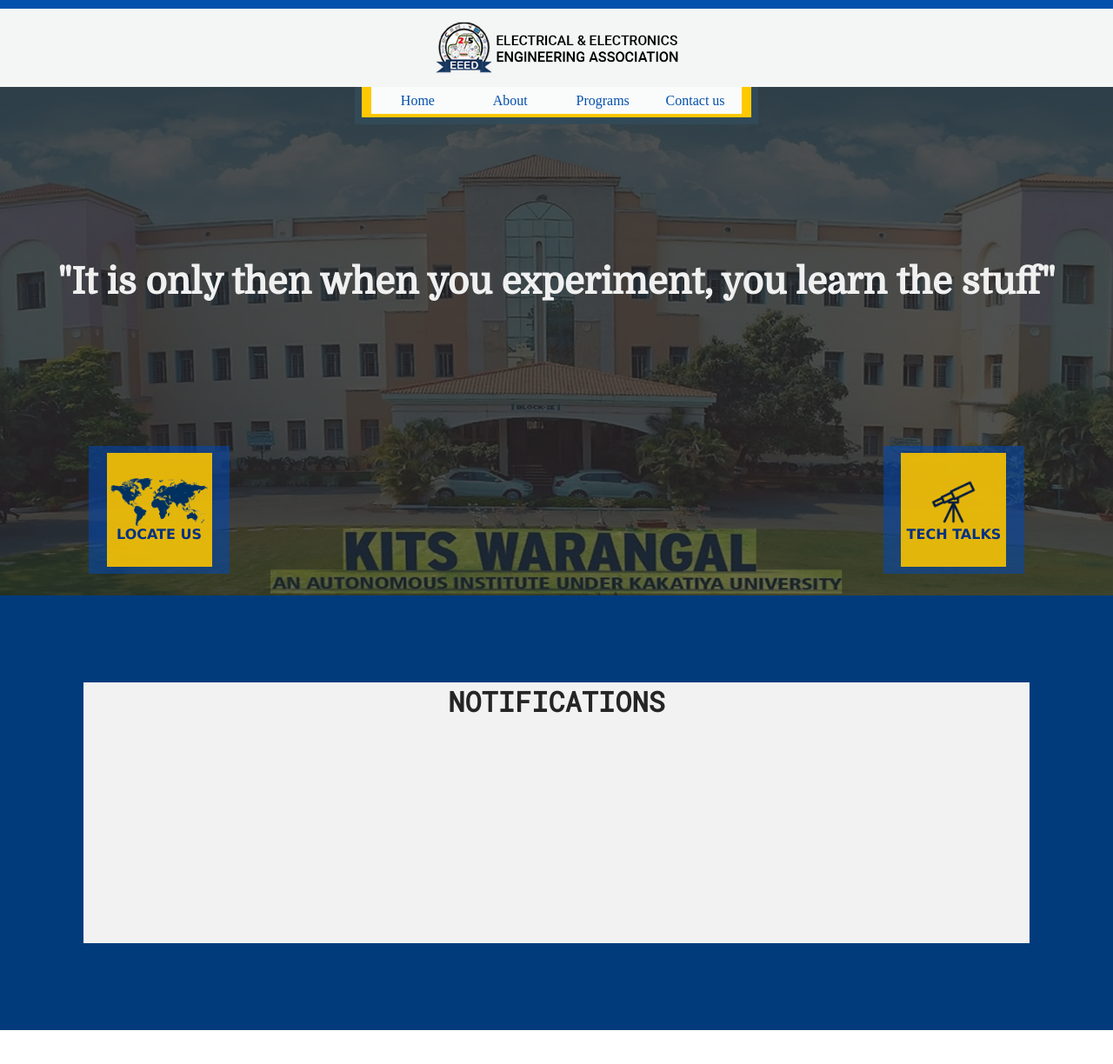
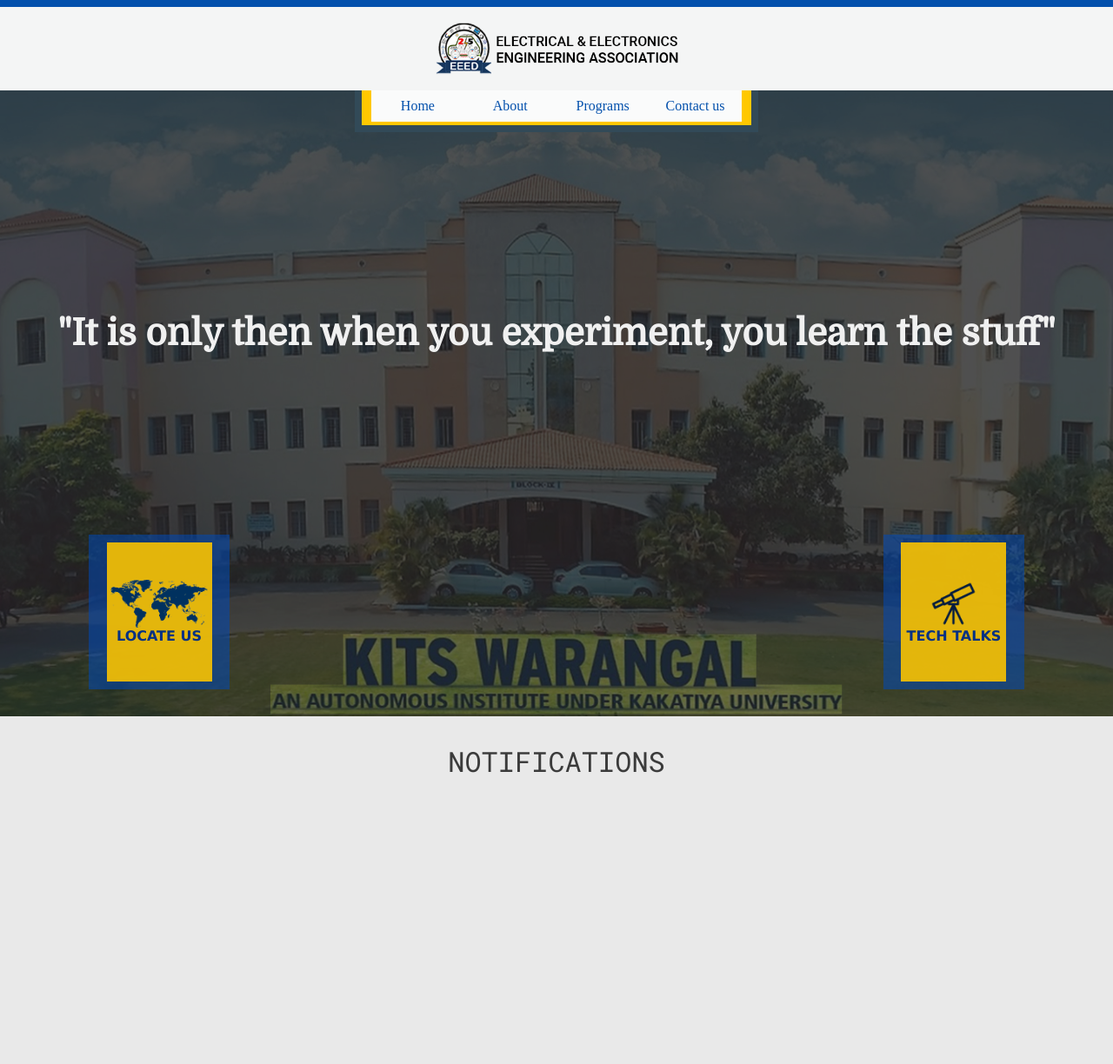
Before and after one commit to kushalreddyn/EEEA, a plain HTML site: page index.html in a window 1280 px wide. Shown: the whole page at 87% size. Before the commit the page ends 1185 px from the top, so only its background shows below. Drawn offline with Linux system fonts and the light colour scheme.

Commit message:
Update EEEA.css

```diff
--- a/EEEA.css
+++ b/EEEA.css
@@ -1,4 +1,284 @@
 *
+{
+    margin: 0px;
+    padding: 0px;
+}
+
+
+.empty
+{
+    width: 100%;
+    height: 1vh;
+    background-color: #0350ac;
+}
+
+
+.header
+{
+    background-color:#f4f5f5;
+    height: 12vh;
+    width:100%;
+    display: flex;
+    justify-content: center;
+    align-items: center;
+}
+
+.logo
+{
+    display:flex;
+    justify-content: center;
+    align-items: center;
+}
+
+
+.banner
+{
+    background-image: url('DreamP/COLLEGE\ PIC2.jpg');
+    width:100%;
+    height:90vh;
+    background-size: 100% 100%;
+    display: flex;
+    justify-content: center;
+}
+.overlay
+{
+    background-color: rgba(29, 29, 29, 0.541);
+    width:100%;
+    height:100%;
+    display: flex;
+    align-items: center;
+    flex-direction: column;
+}
+.top_container
+{
+    width: 100%;
+    height: 8vh;
+    display: flex;
+    justify-content: center;
+}
+.buttons_overlay
+{
+    background-color: #ffc800;
+    height:5vh;
+    width:35%;
+    display: flex;
+    /* flex-direction: column;
+    align-items:center;
+    or*/
+    justify-content: center;
+    border-style: solid;
+    border-top:none;
+    border-color: rgba(2, 45, 110, 0.808);
+    border-width: 8px;
+}
+.buttons
+{
+    height: 89%;
+    width:95%;
+    background-color: #fafbfb;
+    display: flex;
+    justify-content: space-around;
+    align-items: center;
+}
+.buttons_container
+{
+    color: #0350ac;
+    display: flex;
+    justify-content: center;
+    align-items: center;
+    text-align: center;
+    height: 100%;
+    width: 25%;
+}
+.buttons_container:hover
+{
+    color: yellow;
+    background-color: #1c6fd4;
+    cursor: pointer;
+}
+.thought
+{
+    width:90%;
+    height: 60vh;
+    font-size: 21px;
+    font-family:'Domine';
+    display: flex;
+    justify-content: center;
+    align-items: center;
+    color: rgb(240, 240, 240);
+}
+.lower_buttons
+{
+    width: 100%;
+    height: 30vh;
+    display: flex;
+    justify-content: center;
+    align-items: center;
+    /* background-color: black; */
+}
+.lower_container
+{
+    width:42%;
+    height:90%;
+    justify-content: space-around;
+}
+.tech
+{
+    display: flex;
+    justify-content: flex-end;
+}
+.lc
+{
+    width:30%;
+    height: 90%;
+    background-color:rgba(0, 72, 180, 0.555);
+    display: flex;
+    justify-content: center;
+    align-items: center;
+}
+.lc1
+{
+    width: 75%;
+    height: 90%;
+    background-color:#f0bd06f1;
+    display: flex;
+    flex-direction: column;
+    justify-content: center;
+    align-items: center;
+    font-weight: bold;
+    font-family:Verdana, Geneva, Tahoma, sans-serif;
+    color: rgb(4, 49, 131);
+}
+.lc1:hover
+{
+    color: black;
+    cursor: pointer;
+    transform: scale(1.2);
+}
+
+
+.gap
+{
+    width: 100%;
+    height: 1vh;
+    background-color:#0560aaf1;
+}
+.notifications
+{
+    background-color: rgb(233, 233, 233);
+    width:100%;
+    display: flex;
+    flex-direction: column;
+    justify-content: center;
+    align-items: center;
+    padding-top: 30px;
+    padding-bottom: 100px;
+    color: rgb(78, 78, 78);
+}
+.heading
+{
+    font-family:'Roboto Mono';
+    /* font-weight:; */
+    font-size:xx-large;
+    display: flex;
+    justify-content: center;
+    width:100%;
+    height:10vh;
+    color: rgb(59, 59, 59);
+}
+.line
+{
+    height:0.2vh;
+    width:90%;
+    background-color: rgb(173, 173, 173);
+}
+.notifications_container
+{
+    width:85%;
+    height:35vh;
+    background-color: rgb(233, 233, 233);
+    display: flex;
+    flex-direction: column;
+    /* justify-content: center; */
+    align-items: center;
+}
+.not
+{
+    color: rgb(6, 97, 139);
+    font-family: 'Roboto Mono';
+    font-weight: bolder;
+    font-size: large;
+}
+
+.footer
+{
+
+    background-color: #032668;
+    padding: 100px;
+    padding-top: 50px;
+    padding-bottom: 50px;
+    display: flex;
+    justify-content: space-between;
+}
+li
+{
+    list-style-type: none;
+}
+.f
+{
+    width:25%;
+    height: 15vh;
+    /* background-color: rgb(255, 0, 0); */
+    display: flex;
+    justify-content: center;
+    align-items: center;
+    font-size: 18px;
+    color: white;
+}
+.first
+{
+    font-size: 20px;
+    color: rgb(255, 230, 0);
+    font-weight: bold;
+}
+
+
+
+
+
+
+
+
+
+
+
+
+
+
+
+
+
+
+
+
+
+
+
+
+
+
+
+
+
+
+
+
+
+
+
+
+
+/* *
 {
     margin: 0px;
     padding: 0px;
@@ -62,9 +342,6 @@
     height:35px;
     width:35%;
     display: flex;
-    /* flex-direction: column;
-    align-items:center;
-    or*/
     justify-content: center;
     border-style: solid;
     border-top:none;
@@ -114,7 +391,6 @@
     display: flex;
     justify-content: center;
     align-items: center;
-    /* background-color: black; */
 }
 .lower_container
 {
@@ -175,7 +451,6 @@
     background-color: rgb(243, 242, 242);
     display: flex;
     flex-direction: column;
-    /* justify-content: center; */
     align-items: center;
 }
 .heading
@@ -195,4 +470,4 @@
     font-family: 'Roboto Mono';
     font-weight: bolder;
     font-size: large;
-}
+} */
```
